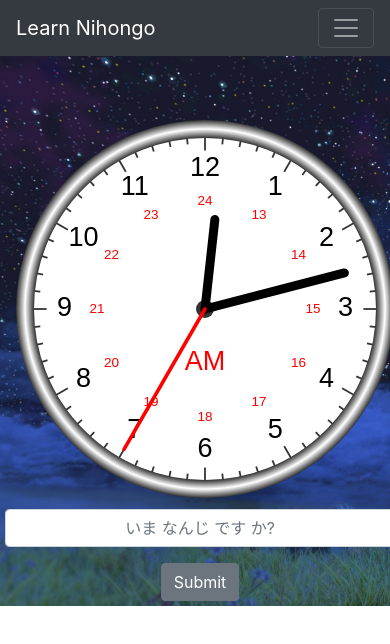
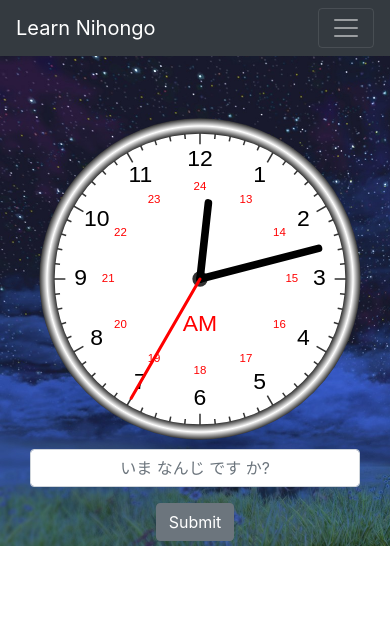
Before and after one commit to AmeDin/nihongo, a React (Create React App) app: page /clock in a window 390 px wide. Shown: the top 644 px of the page. Built offline with nearby package versions, Linux system fonts and the light colour scheme.

Commit message:
update for responsive

```diff
--- a/src/components/Clock/Clock.js
+++ b/src/components/Clock/Clock.js
@@ -600,7 +600,7 @@ export class Clock extends Component {
 }
 
 Clock.defaultProps = {
-    size: 400, // size in pixels => size is length & width
+    size: window.innerWidth < 440 ? window.innerWidth - 50 : 400, // size in pixels => size is length & width
     timeFormat: "24hour", // {standard | 24hour} => if '24hour', hourFormat must be 'standard'
     hourFormat: "standard" // {standard | roman}
 };
```
